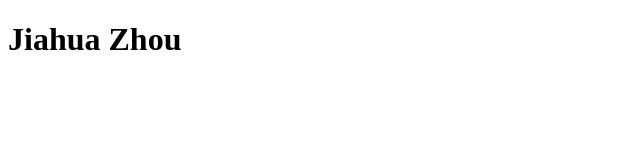
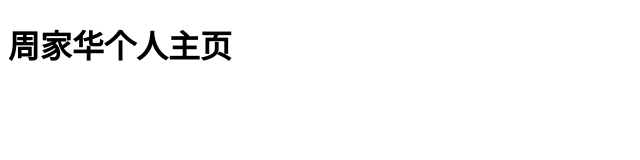
Before and after one commit to zhoujiahua/jiahua, a plain HTML site: page index.html in a window 1280 px wide. Shown: the whole page, without its empty margins (0-640 px from the left). Drawn offline with Linux system fonts and the light colour scheme.

Commit message:
周家华个人主页

```diff
--- a/index.html
+++ b/index.html
@@ -7,6 +7,6 @@
     <title>周家华个人主页</title>
 </head>
 <body>
-    <h1>Jiahua Zhou</h1>
+    <h1>周家华个人主页</h1>
 </body>
 </html>
```
